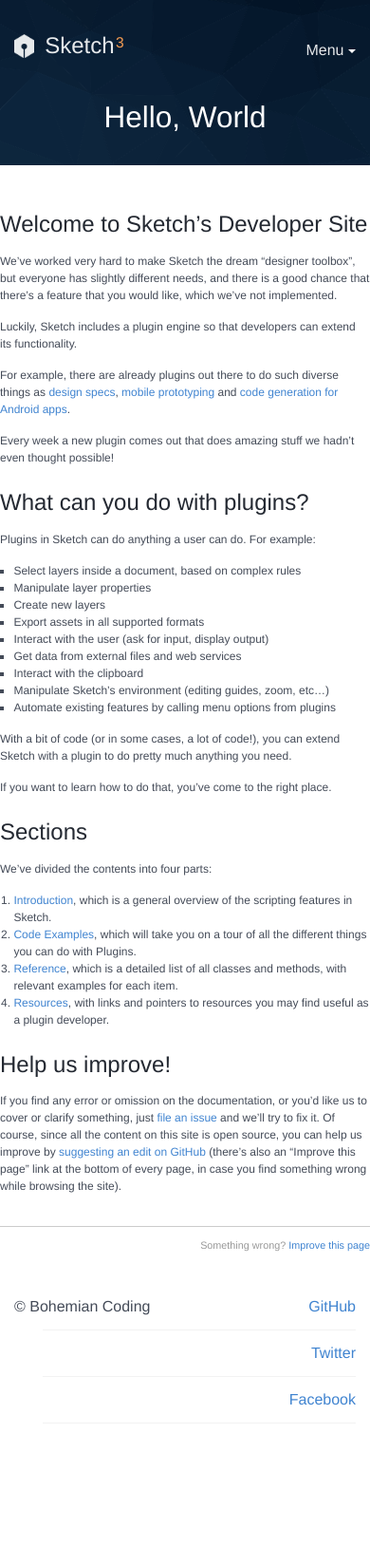
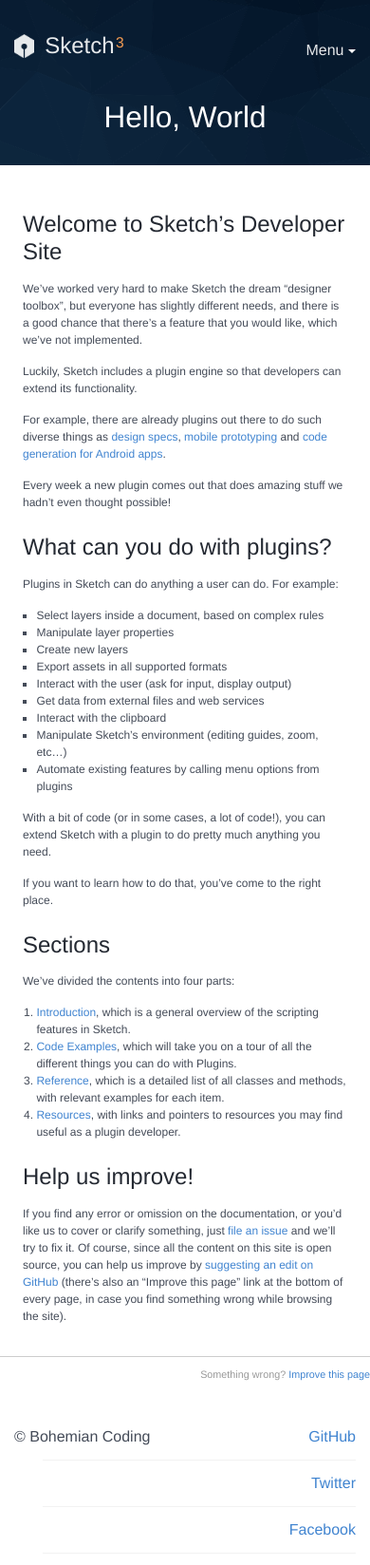
Before and after one commit to matt-curtis/developer.sketchapp.com, a Jekyll site: the page built from index.md, in a window 390 px wide. Shown: the whole page at 95% size. Built offline with Jekyll 4.4.1, drawn with Linux system fonts in a browser that asks for light colours; Markdown is read by kramdown in place of the engine named in the settings; before the commit the page ends 1511 px from its top, so only the background shows below that.

Commit message:
Small fix for margins in mobile

```diff
--- a/_sass/_developer.scss
+++ b/_sass/_developer.scss
@@ -22,6 +22,8 @@ div.white {
   h2 {
     margin-top: 1em;
   }
+  @include tablet { margin: 0 3em; }
+  @include mobile { margin: 0 2em; }
 }
 
 .page-metadata {
```
